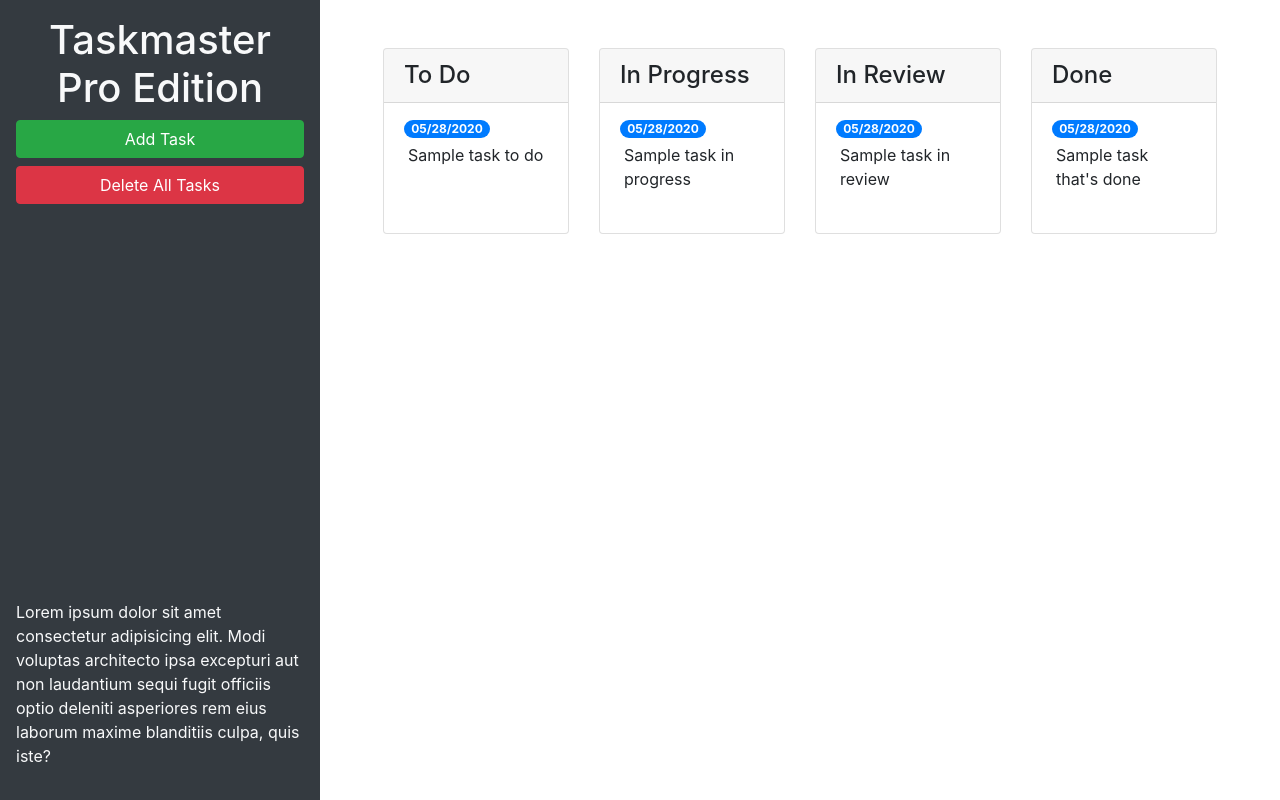
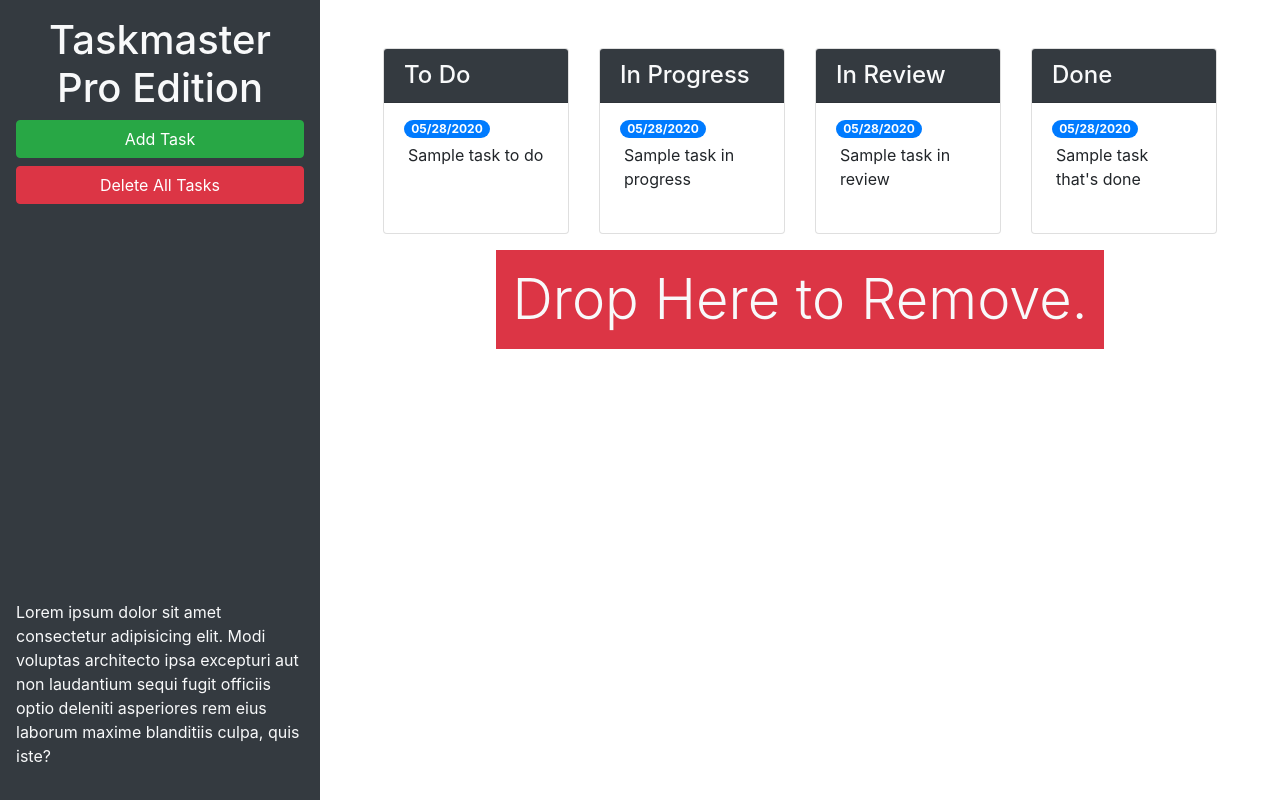
Before and after one commit to davistr/taskmaster-pro, a plain HTML site: page index.html in a window 1280 px wide. Drawn offline with nearby package versions, Linux system fonts and the light colour scheme.

Commit message:
added bootstrap components

```diff
--- a/index.html
+++ b/index.html
@@ -13,22 +13,23 @@
 <body>
 
   <div class="row min-vh-100 no-gutters">
-    <header class="col-12 col-lg-3 bg-dark text-light d-flex flex-column p-4 p-lg-3">
+    <header class="col-12 col-lg-3 bg-dark text-light sticky-top d-flex flex-column p-4 p-lg-3">
       <h1 class="text-center">Taskmaster Pro Edition</h1>
       <button id="create-task" class="btn btn-block btn-success" data-toggle="modal" data-target="#task-form-modal">Add
         Task</button>
       <button id="remove-tasks" class="btn btn-block btn-danger">Delete All Tasks</button>
-      <p class="mt-auto">Lorem ipsum dolor sit amet consectetur adipisicing elit. Modi voluptas architecto ipsa
+      <p class="mt-auto d-none d-lg-block">Lorem ipsum dolor sit amet consectetur adipisicing elit. Modi voluptas
+        architecto ipsa
         excepturi aut non
         laudantium sequi fugit officiis optio deleniti asperiores rem eius laborum maxime blanditiis culpa, quis iste?
       </p>
     </header>
-    <main class="col-12 col-lg-9">
+    <main class="col-12 col-lg-9 d-flex flex-column">
       <div class="m-5 row justify-content-around">
         <!-- todo start -->
         <div class="col-12 col-md-6 col-xl-3 mb-3">
           <div class="card">
-            <h4 class="card-header">To Do</h4>
+            <h4 class="card-header bg-dark text-light">To Do</h4>
             <ul id="list-toDo" class="list-group list-group-flush">
               <li class="list-group-item">
                 <span class="badge badge-primary badge-pill">05/28/2020</span>
@@ -41,7 +42,7 @@
         <!-- in progress start -->
         <div class="col-12 col-md-6 col-xl-3 mb-3">
           <div class="card">
-            <h4 class="card-header">In Progress </h4>
+            <h4 class="card-header bg-dark text-light">In Progress </h4>
             <ul id="list-inProgress" class="list-group list-group-flush">
               <li class="list-group-item">
                 <span class="badge badge-primary badge-pill">05/28/2020</span>
@@ -54,7 +55,7 @@
         <!-- in review start-->
         <div class="col-12 col-md-6 col-xl-3 mb-3">
           <div class="card">
-            <h4 class="card-header">In Review</h4>
+            <h4 class="card-header bg-dark text-light">In Review</h4>
             <ul id="list-inReview" class="list-group list-group-flush">
               <li class="list-group-item">
                 <span class="badge badge-primary badge-pill">05/28/2020</span>
@@ -67,7 +68,7 @@
         <!-- done start -->
         <div class="col-12 col-md-6 col-xl-3 mb-3">
           <div class="card">
-            <h4 class="card-header">Done</h4>
+            <h4 class="card-header bg-dark text-light">Done</h4>
             <ul id="list-done" class="list-group list-group-flush">
               <li class="list-group-item">
                 <span class="badge badge-primary badge-pill">05/28/2020</span>
@@ -77,6 +78,11 @@
           </div>
         </div>
         <!-- done end -->
+        <div id="trash" class="mt-auto">
+          <div class="w-100 bg-danger p-3 text-center text-light display-4">
+            Drop Here to Remove.
+          </div>
+        </div>
     </main>
   </div>
 
```
